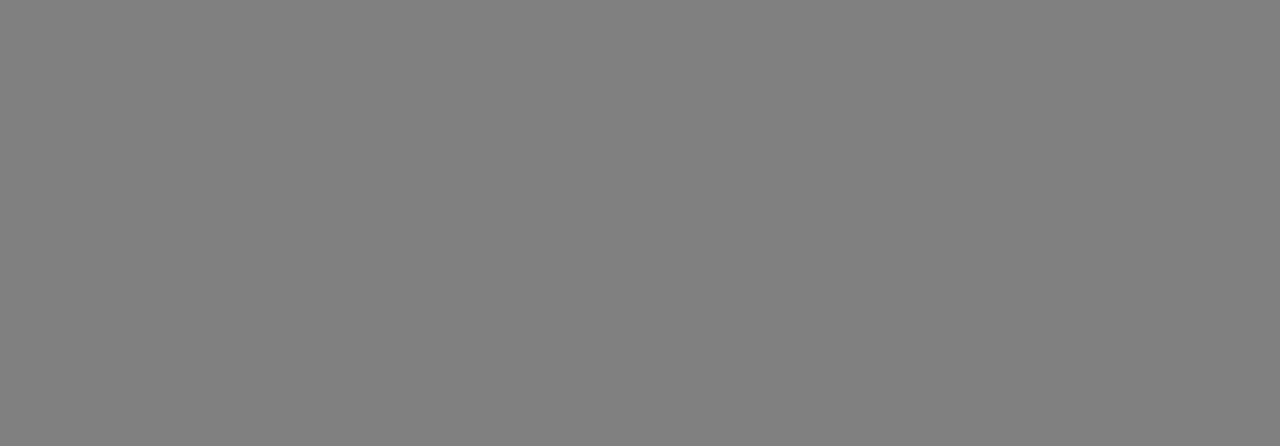
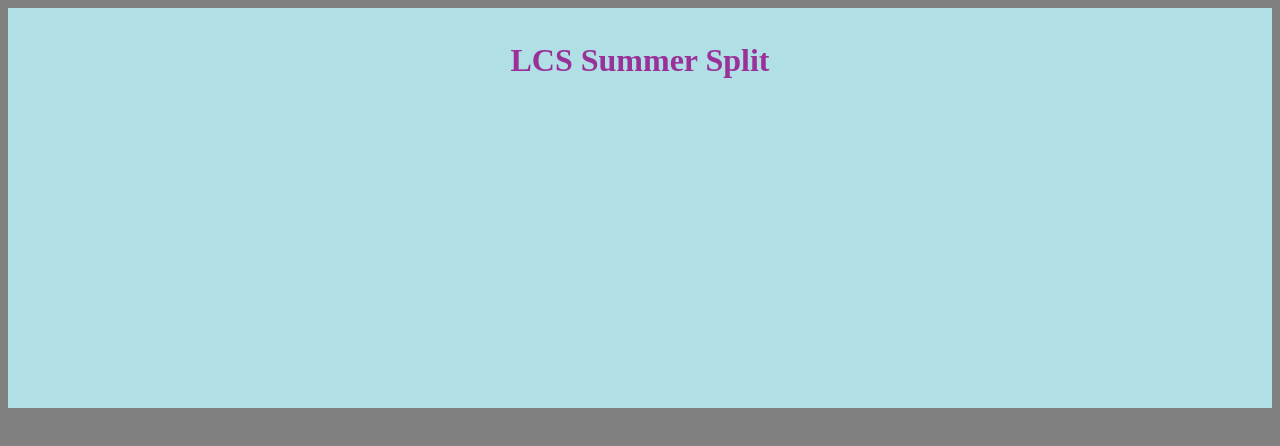
Before and after one commit to lukegronert/LoLAPIProject, a website: page index.html in a window 1280 px wide. Drawn offline with Linux system fonts and the light colour scheme; files that its build step writes are made by us from their sources.

Commit message:
changed locations of files

```diff
--- /dev/null
+++ b/css/style.css
@@ -0,0 +1,13 @@
+html {
+  background-color: gray;
+}
+
+header {
+  background-color: powderblue;
+  height: 50vh;
+}
+
+.hero-text-box {
+  color: rgb(153, 49, 153);
+  text-align: center;
+}
--- a/index.html
+++ b/index.html
@@ -5,9 +5,19 @@
     <meta http-equiv="X-UA-Compatible" content="IE=edge">
     <meta name="viewport" content="width=device-width, initial-scale=1.0">
     <link rel='stylesheet' href='style.css'>
-    <title>Document</title>
+    <link rel="stylesheet" href="grid.css">
+    <title>League API</title>
 </head>
 <body>
+    <header>
+        <div class="row">
+            <div class="hero-text-box col span-4-of-4">
+                <h1>LCS Summer Split</h1>
+            </div>
+
+        </div>
+
+    </header>
     <div class="section-schedule col span-1-of-4">
 
     </div>
--- a/style.css
+++ /dev/null
@@ -1,3 +0,0 @@
-html {
-  background-color: gray;
-}
```
Also changed, not shown: css/grid.css (renamed from grid.css), css/img/League_championship_series_logo_2021.svg.png (added), 2 other files.
